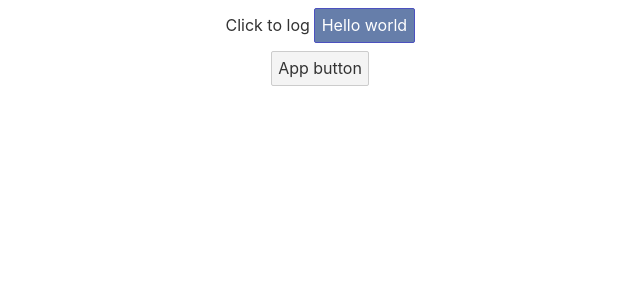
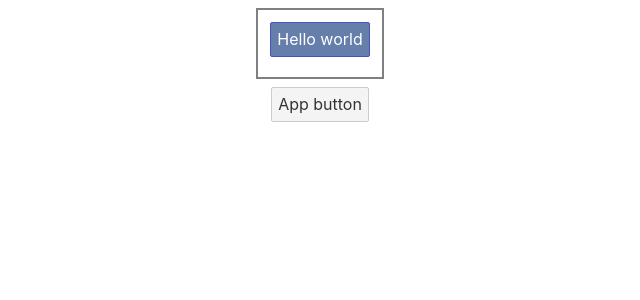
Before and after one commit to fede3mmanuel/svelte, a Svelte app: page / in a window 1280 px wide. Shown: the top 300 px of the page, without its empty margins (320-960 px from the left). Built offline with nearby package versions, Linux system fonts and the light colour scheme.

Commit message:
Event Modifiers

```diff
--- a/src/App.svelte
+++ b/src/App.svelte
@@ -2,14 +2,14 @@
 	import Button from "./Button.svelte";
 
 	const log = () => {
-		console.log("Button clicked");
+		console.log("Element clicked");
 	}
 
 </script>
 
 <main>
 	<Button on:click={log} btnText={"Hello world"}/>
-	<button on:click={log}>App button</button>
+	<button on:click|once={log}>App button</button>
 </main>
 
 <style>
--- a/src/Button.svelte
+++ b/src/Button.svelte
@@ -1,9 +1,8 @@
 <script>
     export let btnText = "Componenet button";
 </script>
-<div on:click>
-    <span>Click to log</span>
-    <button >
+<div class="card">
+    <button on:click|once>
         {btnText}
     </button>
 </div>
@@ -14,4 +13,9 @@
         border: 1px solid #4c51bf;
         color: #fff;
     }
+    .card {
+        padding: 12px;
+        border: 2px solid gray;
+        margin-bottom: 8px;
+    }
 </style>
```
